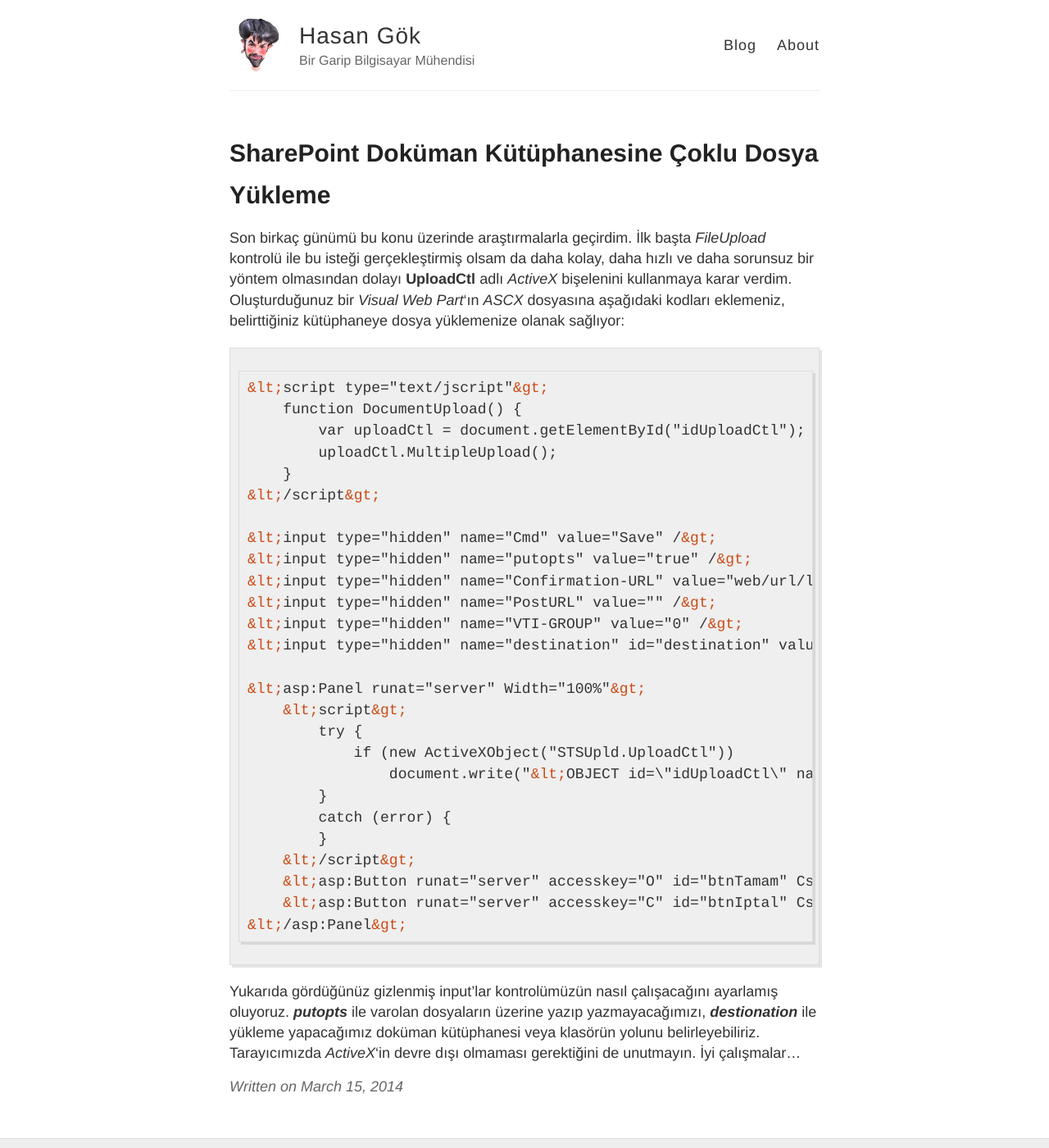
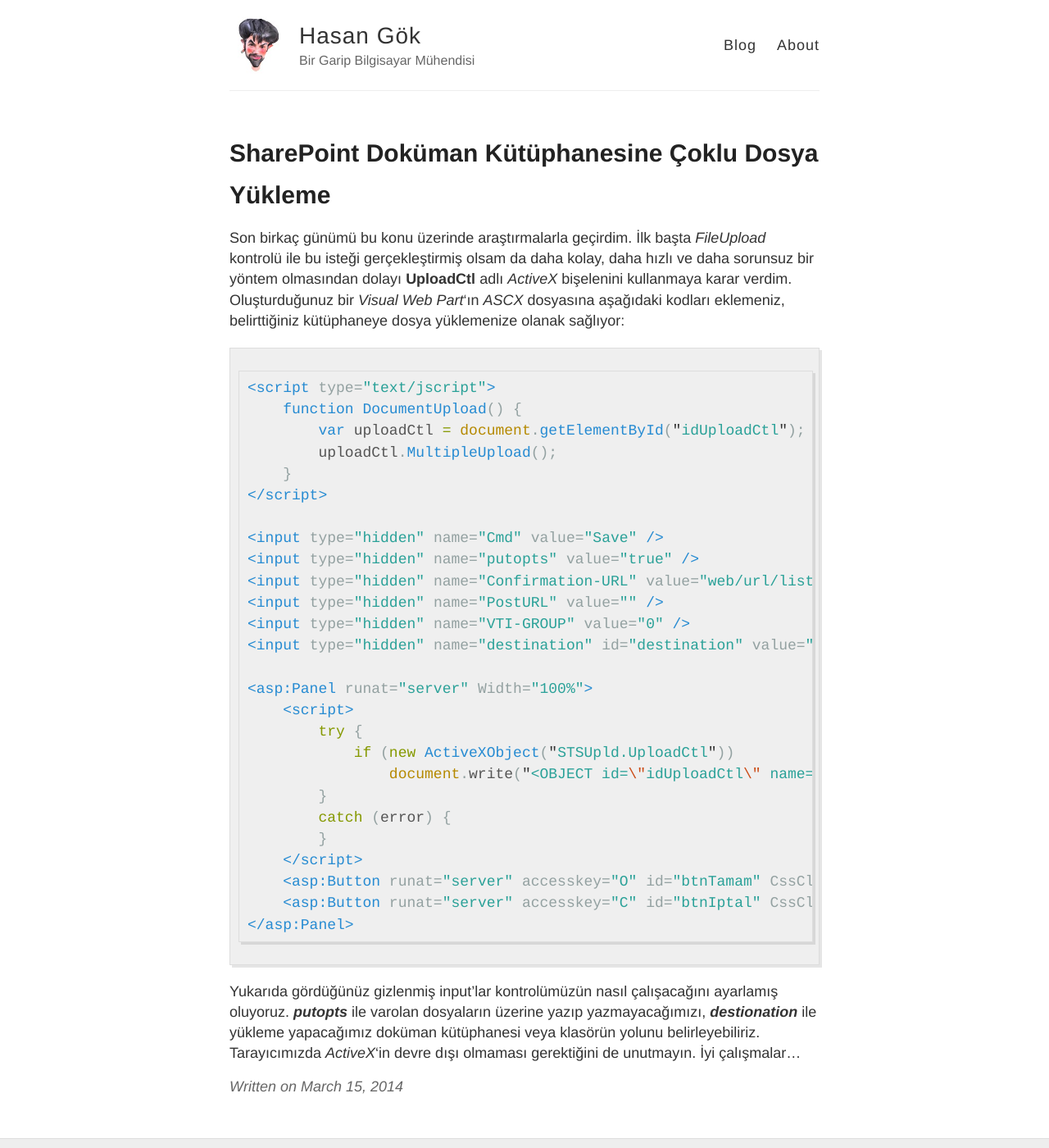
Before and after one commit to hasangok/hasangok.github.io, a Jekyll site: the page built from _posts/2014-03-15-sharepoint-dokuman-kutuphanesine-coklu-dosya-yukleme.md, in a window 1280 px wide and 1400 px high. Shown: the whole window at 82% size. Built offline with Jekyll 4.4.1, drawn with Linux system fonts in a browser that asks for light colours; comment, search, counter and statistics services are not loaded.

Commit message:
Update 2014-03-15-sharepoint-dokuman-kutuphanesine-coklu-dosya-yukleme.md

````diff
--- a/_posts/2014-03-15-sharepoint-dokuman-kutuphanesine-coklu-dosya-yukleme.md
+++ b/_posts/2014-03-15-sharepoint-dokuman-kutuphanesine-coklu-dosya-yukleme.md
@@ -9,32 +9,32 @@ Tags: [Çoklu dosya yükleme, Döküman Kütüphanesi, JavaScript, Sharepoint, S
 Son birkaç günümü bu konu üzerinde araştırmalarla geçirdim. İlk başta *FileUpload* kontrolü ile bu isteği gerçekleştirmiş olsam da daha kolay, daha hızlı ve daha sorunsuz bir yöntem olmasından dolayı **UploadCtl** adlı *ActiveX* bişelenini kullanmaya karar verdim. Oluşturduğunuz bir *Visual Web Part*'ın *ASCX* dosyasına aşağıdaki kodları eklemeniz, belirttiğiniz kütüphaneye dosya yüklemenize olanak sağlıyor:
 
 ```html
-&lt;script type="text/jscript"&gt;
+<script type="text/jscript">
     function DocumentUpload() {
         var uploadCtl = document.getElementById("idUploadCtl");
         uploadCtl.MultipleUpload();
     }
-&lt;/script&gt;
+</script>
 
-&lt;input type="hidden" name="Cmd" value="Save" /&gt;
-&lt;input type="hidden" name="putopts" value="true" /&gt;
-&lt;input type="hidden" name="Confirmation-URL" value="web/url/lists/listname" /&gt;
-&lt;input type="hidden" name="PostURL" value="" /&gt;
-&lt;input type="hidden" name="VTI-GROUP" value="0" /&gt;
-&lt;input type="hidden" name="destination" id="destination" value="/web/url/lists/listname"&gt;
+<input type="hidden" name="Cmd" value="Save" />
+<input type="hidden" name="putopts" value="true" />
+<input type="hidden" name="Confirmation-URL" value="web/url/lists/listname" />
+<input type="hidden" name="PostURL" value="" />
+<input type="hidden" name="VTI-GROUP" value="0" />
+<input type="hidden" name="destination" id="destination" value="/web/url/lists/listname">
 
-&lt;asp:Panel runat="server" Width="100%"&gt;
-    &lt;script&gt;
+<asp:Panel runat="server" Width="100%">
+    <script>
         try {
             if (new ActiveXObject("STSUpld.UploadCtl"))
-                document.write("&lt;OBJECT id=\"idUploadCtl\" name=\"idUploadCtl\" CLASSID=\"CLSID:07B06095-5687-4d13-9E32-12B4259C9813\" WIDTH=\"100%\" HEIGHT=\"350px\"&gt;&lt;/OBJECT&gt;");
+                document.write("<OBJECT id=\"idUploadCtl\" name=\"idUploadCtl\" CLASSID=\"CLSID:07B06095-5687-4d13-9E32-12B4259C9813\" WIDTH=\"100%\" HEIGHT=\"350px\"></OBJECT>");
         }
         catch (error) {
         }
-    &lt;/script&gt;
-    &lt;asp:Button runat="server" accesskey="O" id="btnTamam" CssClass="ms-ButtonHeightWidth" Text="Dosyaları Yükle" UseSubmitBehavior="False" OnClientClick="DocumentUpload(); return false;"/&gt;
-    &lt;asp:Button runat="server" accesskey="C" id="btnIptal" CssClass="ms-ButtonHeightWidth" Text="İptal" UseSubmitBehavior="False" style="display: none;"/&gt;
-&lt;/asp:Panel&gt;
+    </script>
+    <asp:Button runat="server" accesskey="O" id="btnTamam" CssClass="ms-ButtonHeightWidth" Text="Dosyaları Yükle" UseSubmitBehavior="False" OnClientClick="DocumentUpload(); return false;"/>
+    <asp:Button runat="server" accesskey="C" id="btnIptal" CssClass="ms-ButtonHeightWidth" Text="İptal" UseSubmitBehavior="False" style="display: none;"/>
+</asp:Panel>
 ```
 Yukarıda gördüğünüz gizlenmiş input'lar kontrolümüzün nasıl çalışacağını ayarlamış oluyoruz. ***putopts*** ile varolan dosyaların üzerine yazıp yazmayacağımızı, ***destionation*** ile yükleme yapacağımız doküman kütüphanesi veya klasörün yolunu belirleyebiliriz. Tarayıcımızda *ActiveX*'in devre dışı olmaması gerektiğini de unutmayın.
 İyi çalışmalar...
````
